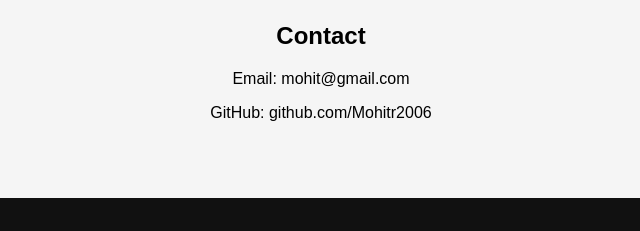
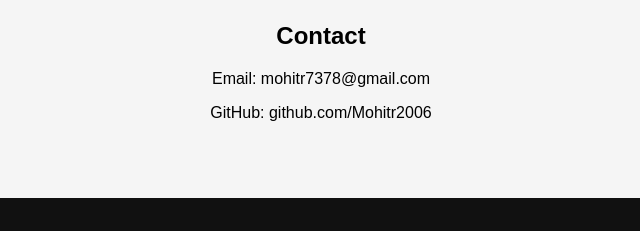
Before and after one commit to Mohitr2006/Portfolio, a plain HTML site: page index.html in a window 1280 px wide. Shown: the part 2602-2833 px from the top of the page, 319-959 px from the left. Drawn offline with Linux system fonts and the light colour scheme.

Commit message:
Update index.html
updated e mail

```diff
--- a/index.html
+++ b/index.html
@@ -105,7 +105,7 @@
 
 <section id="contact">
     <h2>Contact</h2>
-    <p>Email: mohit@gmail.com</p>
+    <p>Email: mohitr7378@gmail.com</p>
     <p>GitHub: github.com/Mohitr2006</p>
 </section>
 
```
